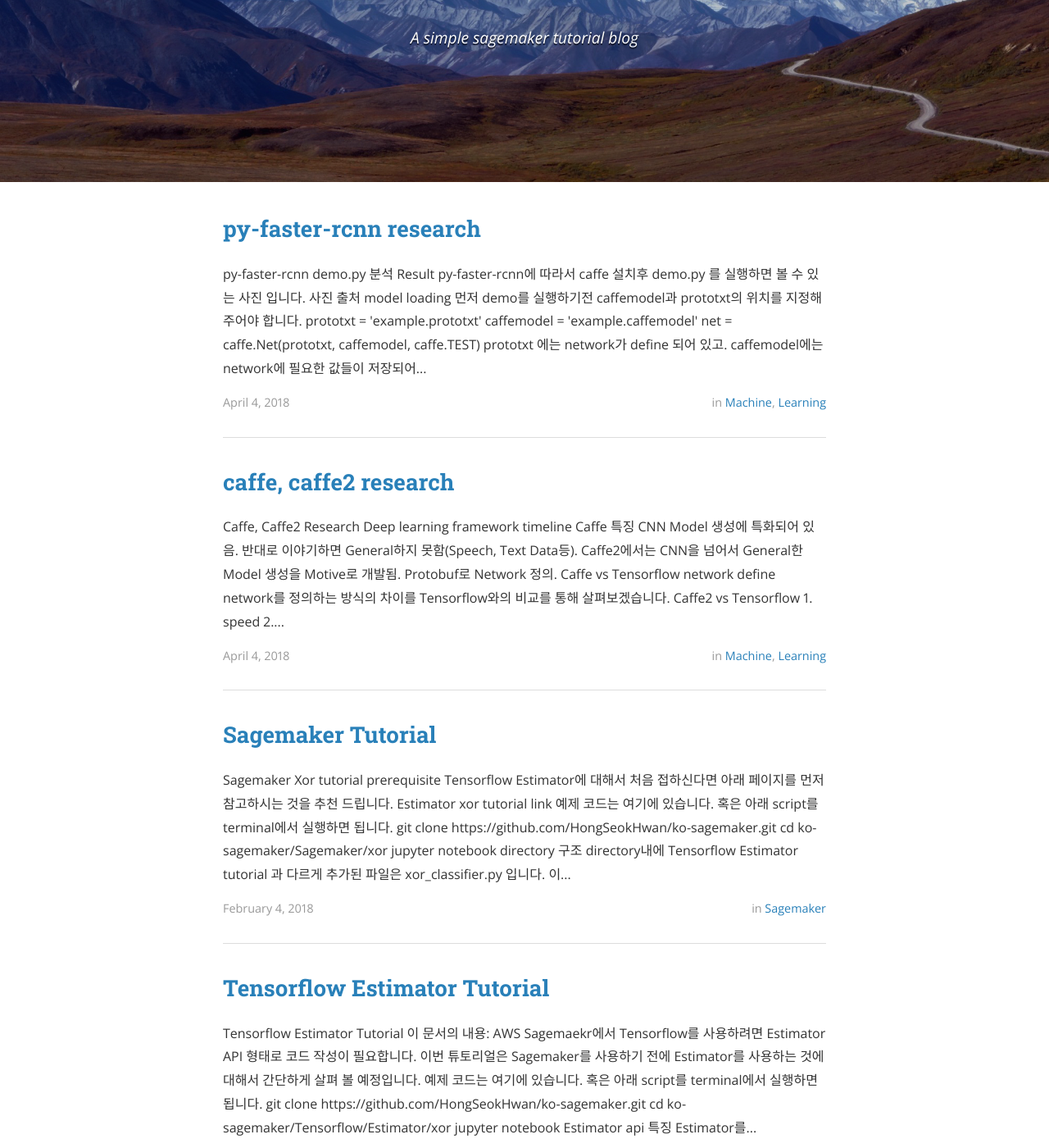
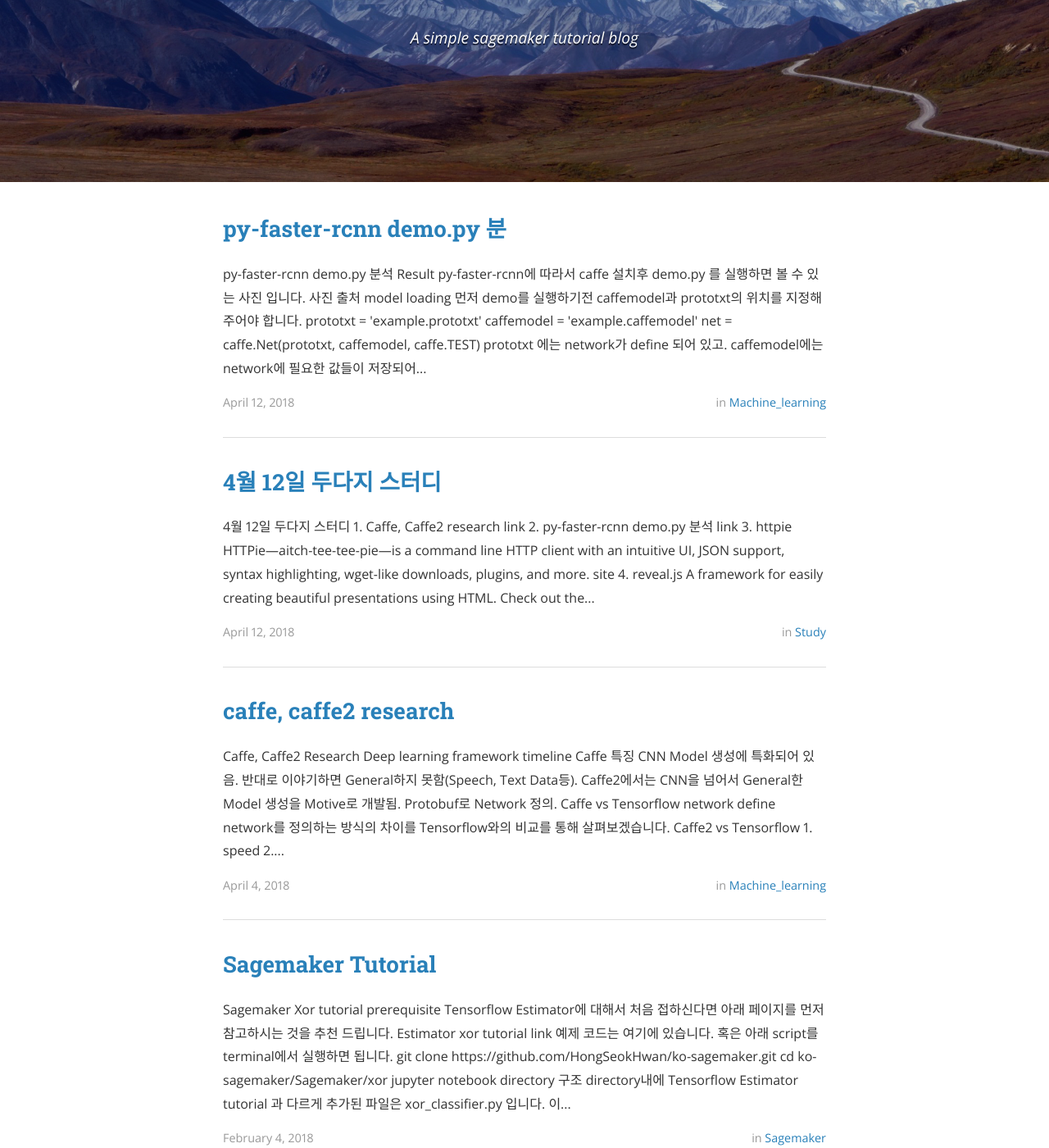
Before and after one commit to HongSeokHwan/ko-sagemaker, a Jekyll site: the page built from docs/index.html, in a window 1280 px wide and 1400 px high, scrolled down 281 px. Shown: the whole window at 82% size. Built offline with Jekyll 4.4.1, drawn with Linux system fonts in a browser that asks for light colours; nearby versions of some CDN libraries; the list of posts is cut into pages by our own code.

Commit message:
Add dudaji study markdown

```diff
--- /dev/null
+++ b/docs/_posts/2018-04-12-dudaji-study.md
@@ -0,0 +1,32 @@
+---
+layout: post
+title:  "4월 12일 두다지 스터디"
+author: huhuta
+categories: Study
+comments: true
+---
+
+# 4월 12일 두다지 스터디
+
+## 1. Caffe, Caffe2 research
+[link](http://www.sagemaker.io/machine_learning/2018/04/04/caffe-caffe2-tensorflow.html)
+![caffe2](https://6lli539m39y3hpkelqsm3c2fg-wpengine.netdna-ssl.com/wp-content/uploads/2017/04/Caffe2-logo.png)
+
+## 2. py-faster-rcnn demo.py 분석
+[link](http://www.sagemaker.io/machine_learning/2018/04/12/py-faster-rcnn-demo.html)
+![faster-rcnn](https://bigsnarf.files.wordpress.com/2016/11/pedesterian_detection.png?w=630)
+
+## 3. httpie
+HTTPie—aitch-tee-tee-pie—is a command line HTTP client with an intuitive UI, JSON support, syntax highlighting, wget-like downloads, plugins, and more.
+[site](https://httpie.org/)
+![httpie](https://httpie.org/static/img/httpie2.png?v=72661be530fde9d07e03be9df60312da)
+
+## 4. reveal.js
+A framework for easily creating beautiful presentations using HTML. Check out the live demo.
+reveal.js comes with a broad range of features including nested slides, Markdown contents, PDF export, speaker notes and a JavaScript API. There's also a fully featured visual editor and platform for sharing reveal.js presentations at slides.com.
+[demo](https://revealjs.com/#/),  [github](https://github.com/hakimel/reveal.js/)
+![reveal](http://jquer.in/wp-content/uploads/2012/07/reveal-js.jpg)
+## 5. storybook
+Storybook is a development environment for UI components. It allows you to browse a component library, view the different states of each component, and interactively develop and test components.
+[demo](https://bufferapp.github.io/buffer-components/)
+![storybook](https://github.com/storybooks/storybook/raw/master/app/react/docs/demo.gif)
--- a/docs/_posts/2018-04-04-py-faster-rcnn.md
+++ b/docs/_posts/2018-04-12-py-faster-rcnn-demo.md
@@ -1,8 +1,8 @@
 ---
 layout: post
-title:  "py-faster-rcnn research"
+title:  "py-faster-rcnn demo.py 분"
 author: huhuta
-categories: Machine Learning
+categories: Machine_learning
 comments: true
 ---
 
```
Also changed, not shown: docs/_posts/2018-04-04-caffe-caffe2-tensorflow.md (+1 -1 lines).
